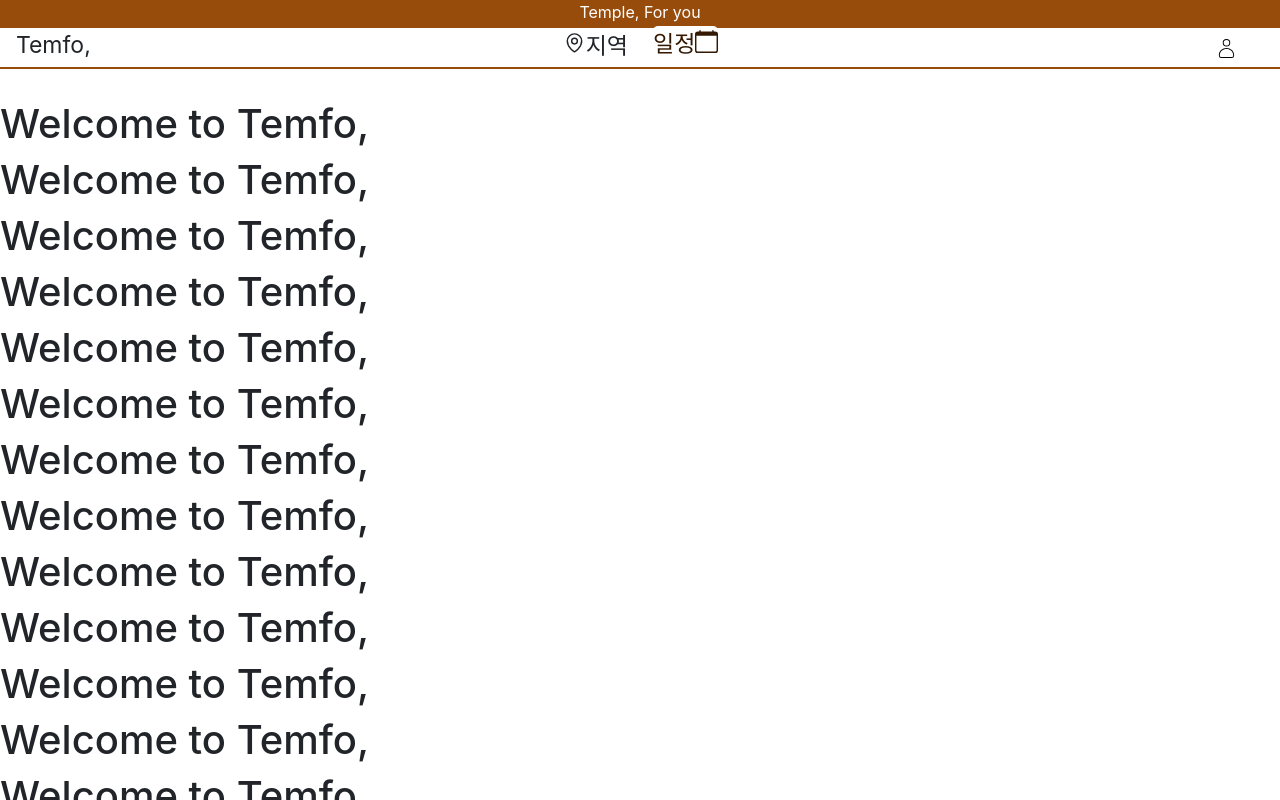
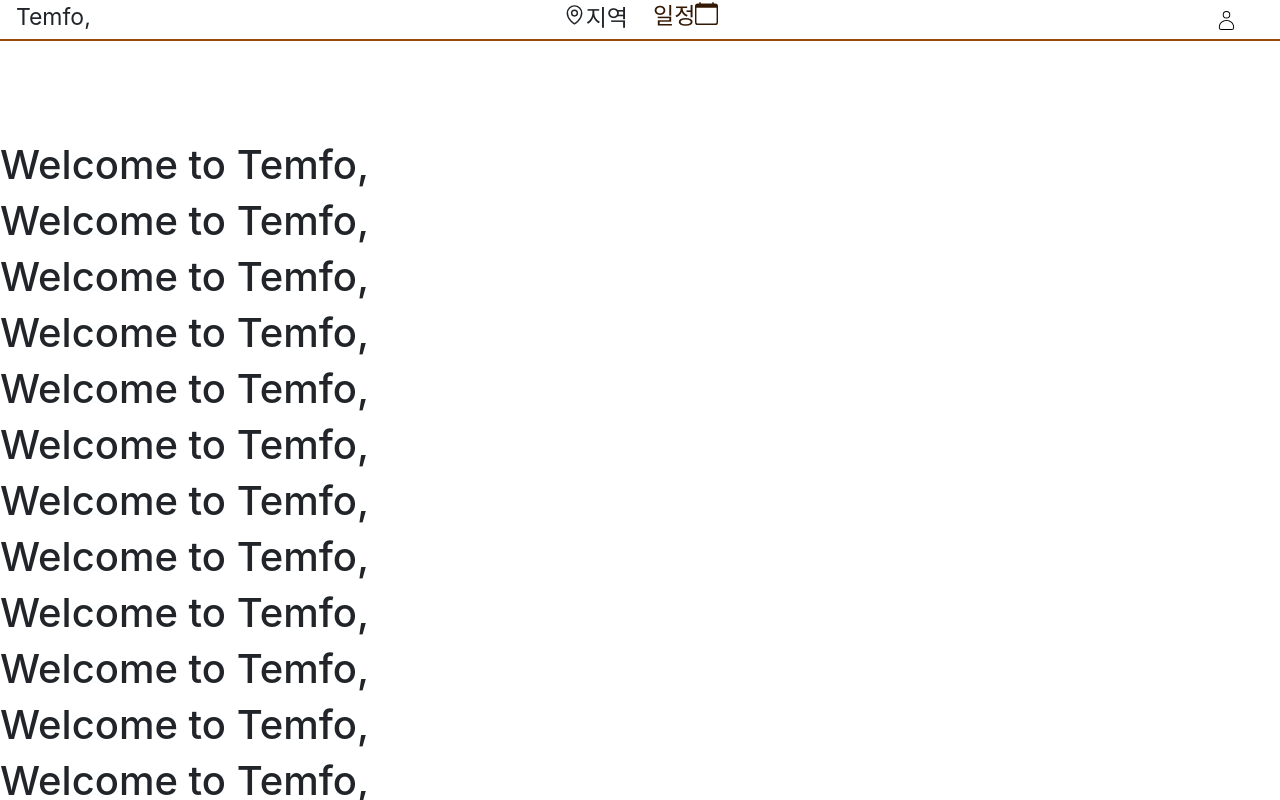
Before and after one commit to jiyoung-B/teamproject-templestay, a Next.js app: page / in a window 1280 px wide. Shown: the top 800 px of the page. Built offline with nearby package versions, Linux system fonts and the light colour scheme.

Commit message:
로그인 모달창 작동 수정중(fixed top)

```diff
--- a/pages/index.js
+++ b/pages/index.js
@@ -54,10 +54,8 @@ export default function Home() {
 Home.getLayout = (page) => (
     <Layout meta={{title: 'Temfo, 홈'}}>
         <>
-        <nav className="fixed-top" style={{ position: "fixed", width: "100%", top: "0", left: "0", right: "0", height: "100px",bottom: "80px" }}>
-        <ToIntro />
+        <ToIntro style={{position: "fixed", top:0}}/>
         <Nav />
-        </nav>
         </>
         {page}
     </Layout>
--- a/pages/layout/Nav.js
+++ b/pages/layout/Nav.js
@@ -45,7 +45,9 @@ const Nav = () => {
 
 
     return (
-        <div className='border-bottom border-2 border-primary' id='navWrapper'>
+        <>
+        <div className='border-bottom border-2 border-primary bg-white'
+             style={{position: "relative", top: 0, width: "100%"}} id='navWrapper'>
             <Container fluid='xxl'>
                 <Row className='title'>
                     <Col md={{ span: 1 }} style={{textAlign: "center"}}>
@@ -105,6 +107,7 @@ const Nav = () => {
                 </Row>
             </Container>
             <div className='navBorder'></div>
+        </div>
     {/*login modal*/}
     <div className="modal fade" id="loginModal" tabIndex="-1" aria-labelledby="loginModalLabel" aria-hidden="true" >
         <div className="modal-dialog modal-dialog-centered modal-sm">
@@ -171,7 +174,7 @@ const Nav = () => {
             </div>
         </div>
     </div>
-        </div>
+    </>
     );
 };
 
--- a/pages/layout/ToIntro.js
+++ b/pages/layout/ToIntro.js
@@ -6,7 +6,8 @@ import {NavLink} from "react-bootstrap";
 
 const ToIntro = () => {
     return (
-        <div className={"bg-primary"}>
+        <div className={"bg-primary"} style={{position: "fixed", width: "100%"}}>
+            {/*position: 'fixed', top: "0", left: "0", right: "0"*/}
             <NavLink className={"text-center pb-1"} style={{color: "white"}} href="/intro">Temple, For you</NavLink>
         </div>
 
```
Lines whose indentation alone changed are shown as unchanged.
